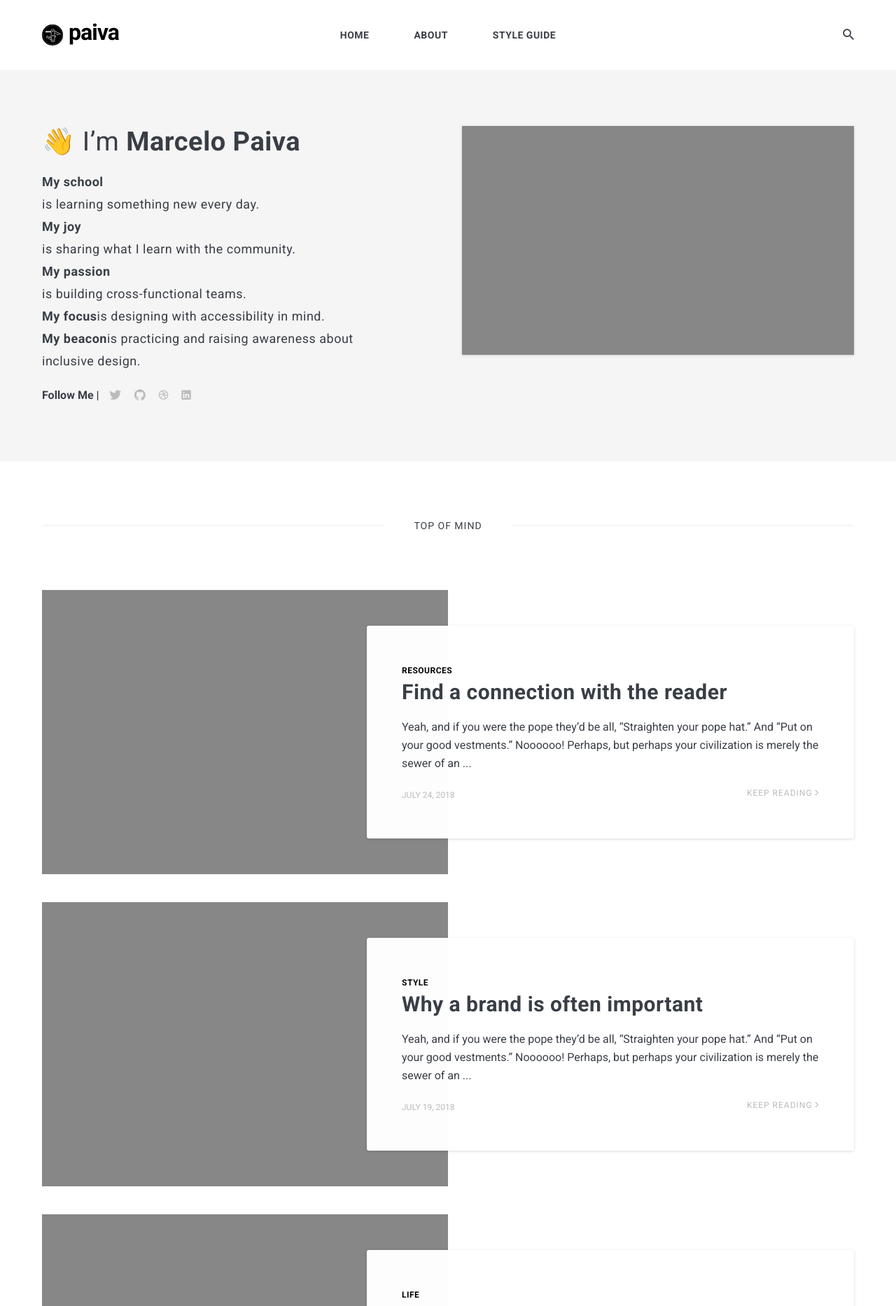
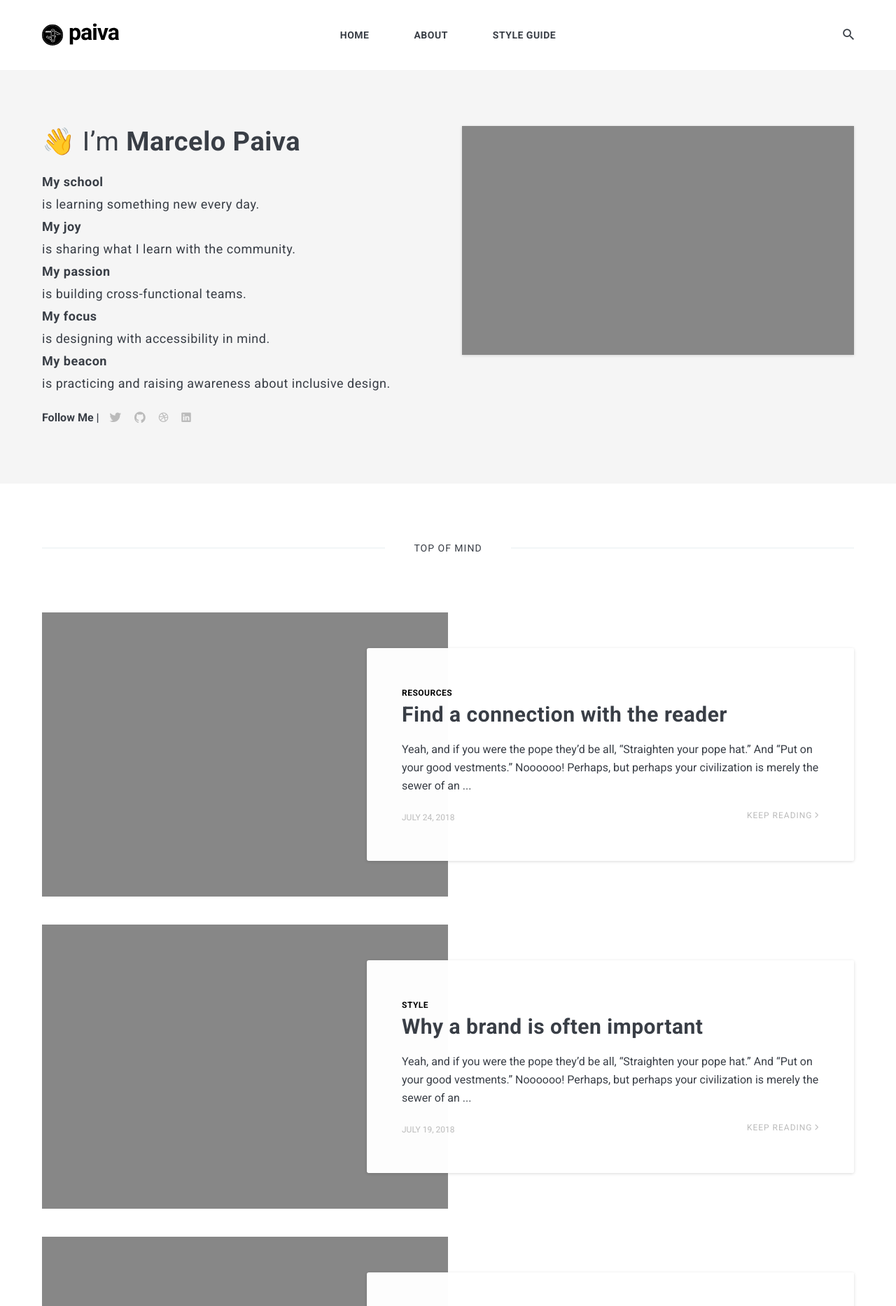
Before and after one commit to mpaiva/blog, a Jekyll site: the page built from index.html, in a window 1280 px wide. Shown: the top 1866 px of the page at 70% size. Built offline with Jekyll 4.4.1, drawn with Linux system fonts in a browser that asks for light colours; nearby versions of some CDN libraries; the list of posts is cut into pages by our own code.

Commit message:
minor edits

```diff
--- a/_data/settings.yml
+++ b/_data/settings.yml
@@ -11,7 +11,7 @@ author:
   name: Marcelo Paiva
   image: 01.jpg
   say-hello: 👋 I’m <strong>Marcelo Paiva</strong>
-  bio: <strong>My school</strong><br/>is learning something new every day.<br/> <strong>My joy</strong><br/>is sharing what I learn with the community.<br/> <strong>My passion</strong><br/> is building cross-functional teams.<br/> <strong>My focus</strong>is designing with accessibility in mind.<br/><strong>My beacon</strong>is practicing and raising awareness about inclusive design.
+  bio: <strong>My school</strong><br/>is learning something new every day.<br/> <strong>My joy</strong><br/>is sharing what I learn with the community.<br/> <strong>My passion</strong><br/> is building cross-functional teams.<br/> <strong>My focus</strong><br/>is designing with accessibility in mind.<br/><strong>My beacon</strong><br/>is practicing and raising awareness about inclusive design.
 
 
 #-------------------------------
```
